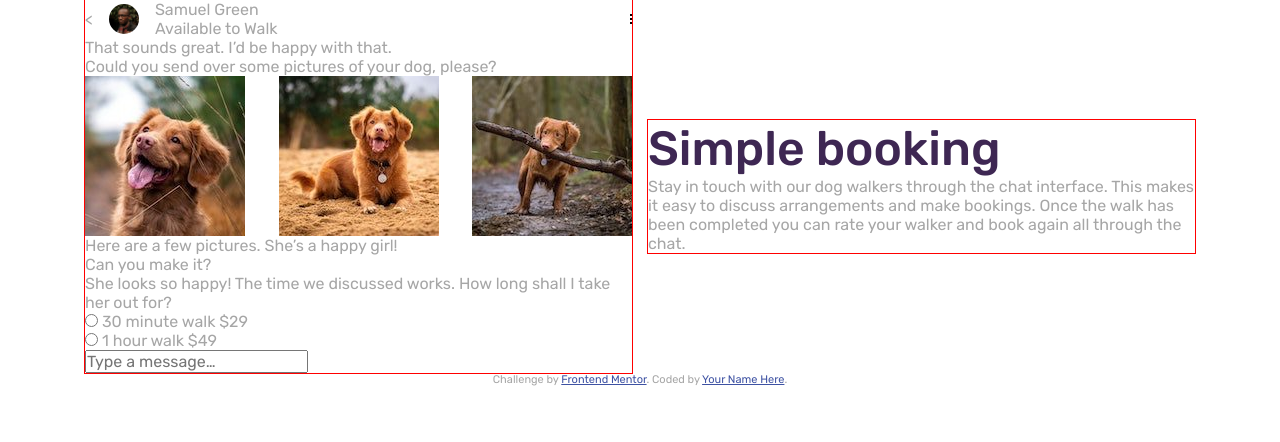
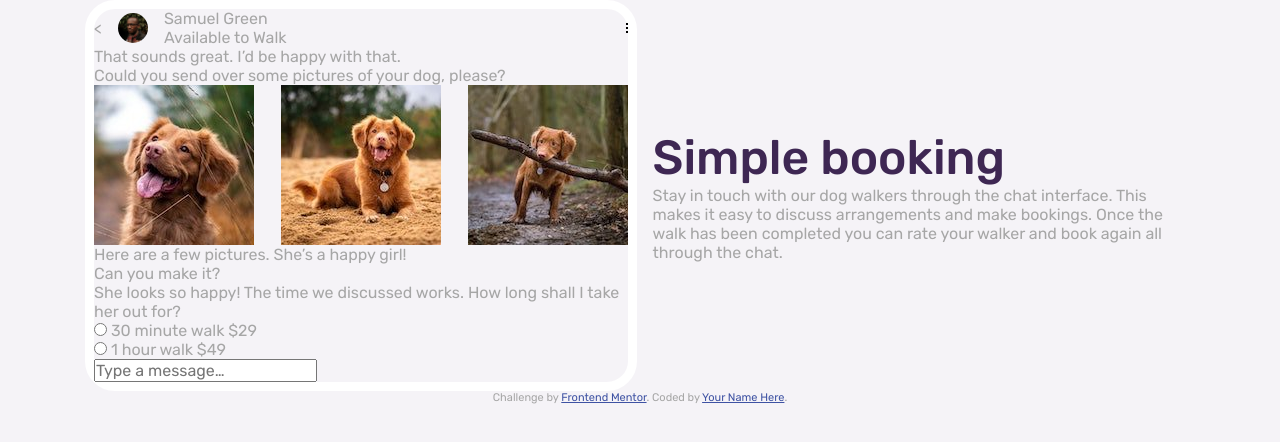
Before and after one commit to edo979/chat-app-css-illustration-master, a plain HTML site: page index.html in a window 1280 px wide. Drawn offline with Linux system fonts and the light colour scheme.

Commit message:
add colors and border to screen

```diff
--- a/style.css
+++ b/style.css
@@ -111,7 +111,6 @@ h1 {
 
 .main-container.flex > * {
   flex: 1 1 100%;
-  outline: 1px solid red;
 }
 
 @media (min-width: 50em) {
@@ -124,7 +123,16 @@ h1 {
   order: 1;
 }
 
+body {
+  background-color: var(--clr-neutral-200);
+}
+
 /* SCREEN */
+.screen {
+  border: 9px solid var(--clr-neutral-100);
+  border-radius: 30px;
+}
+
 .screen_img-container {
   --f-direction: row;
 }
```
